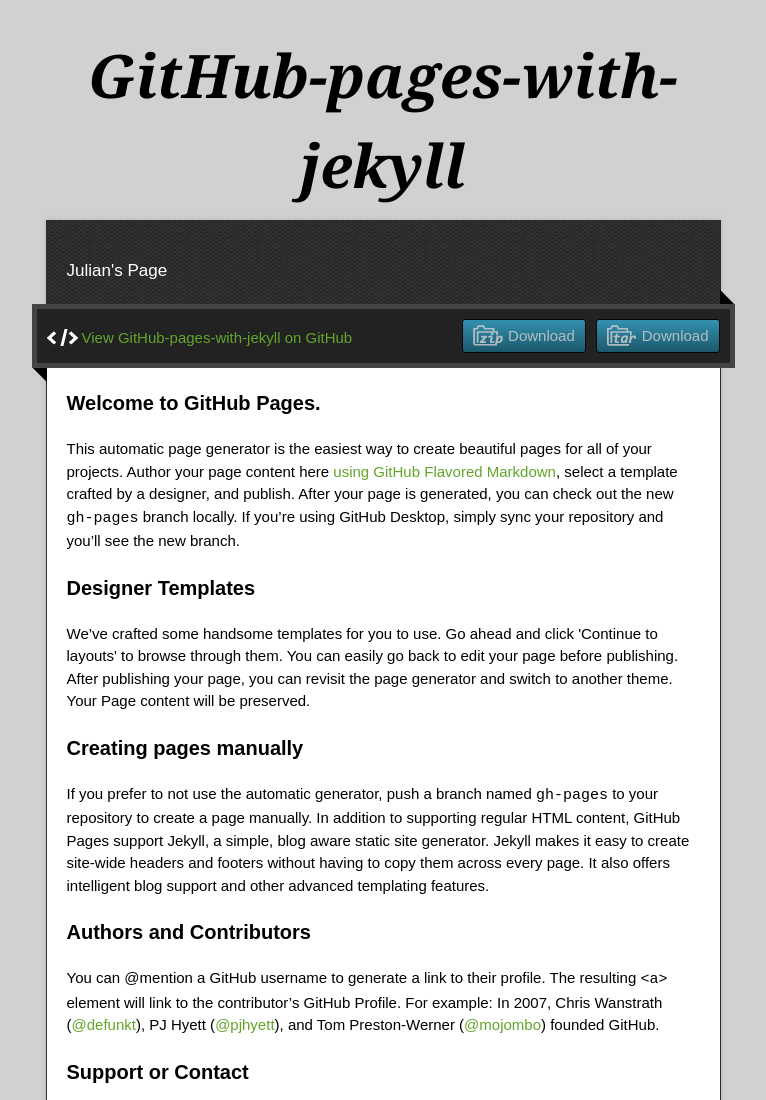
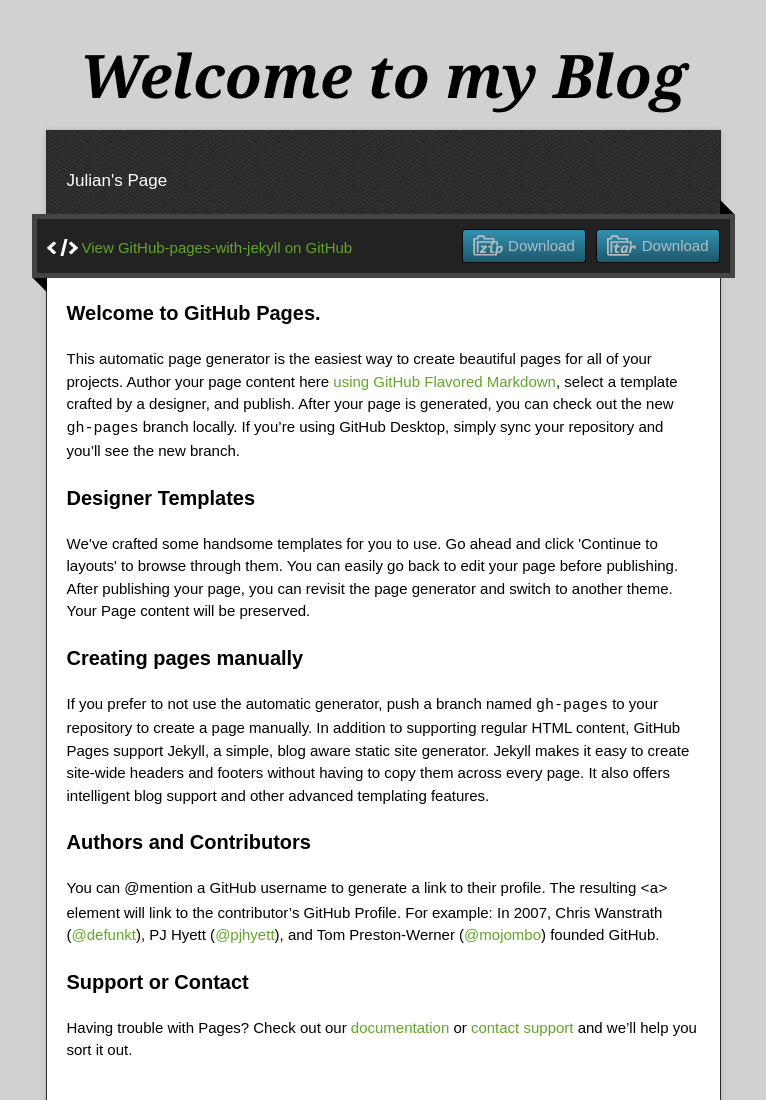
Before and after one commit to jtorne2214/github-pages-with-jekyll, a plain HTML site: page index.html in a window 1280 px wide. Shown: the top 1100 px of the page, without its empty margins (257-1023 px from the left). Drawn offline with nearby package versions, Linux system fonts and the light colour scheme.

Commit message:
Update index.html

```diff
--- a/index.html
+++ b/index.html
@@ -22,7 +22,7 @@
 
   <div class="wrapper">
     <header>
-      <h1 class="title">GitHub-pages-with-jekyll</h1>
+      <h1 class="title">Welcome to my Blog</h1>
     </header>
     <div id="container">
       <p class="tagline">Julian&#39;s Page</p>
```
